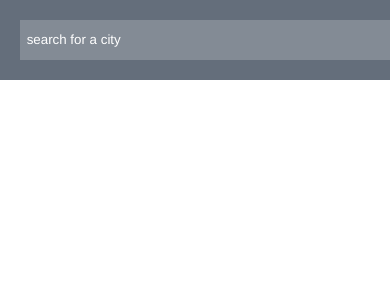
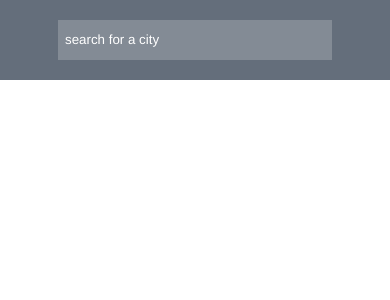
Before and after one commit to mihajlija/react-weather-app, a React (Create React App) app: page / in a window 390 px wide. Shown: the top 300 px of the page. Built offline with nearby package versions, Linux system fonts and the light colour scheme.

Commit message:
display placeholders while waiting for the API response

```diff
--- a/src/App.css
+++ b/src/App.css
@@ -31,6 +31,13 @@ input[type="text"] {
   border: none;
   padding: 0.5em;
   color: white;
+}
+
+@media all and (max-width:450px) {
+  input[type="text"] {
+    height: 2em;
+    max-width: 260px;
+  }
 }
 
 input::placeholder{
--- a/src/App.js
+++ b/src/App.js
@@ -10,7 +10,6 @@ class App extends Component {
   }
 
   getWeather = city => {
-    // const call = city;
     fetch(
       `http://api.openweathermap.org/data/2.5/weather?q=${city}&units=metric&APPID=171fb93bde138475dbc8d8d90938ac48`
     )
@@ -29,38 +28,51 @@ class App extends Component {
       humidity: myJson.main.humidity,
       desc: myJson.weather[0].description
     }
-    const city = myJson.name.toLowerCase()
+
+    let key = myJson.name.toLowerCase()
+
+    let cities = this.state.cities.map(x => {
+      if (x.key === key) {
+        obj.data = true
+        obj.key = key
+        return obj
+      } else return x
+    })
     this.setState(
       {
-        cities: this.state.cities.map(x => {
-          if (x.key == city) {
-            obj.key = city
-            obj.data = true
-            console.log(obj)
-            return obj
-          } else return x
-        }),
-        error: ''
+        cities: cities
       },
-      () => console.log(this.state)
+      () => console.log('response ', this.state)
     )
   }
 
   setPlaceholder = arr => {
-    let cities = arr.map(city => {
-      let bb = { key: city, data: false, error: '' }
-      return bb
+    let input = arr.map(city => {
+      let elem = { key: city, data: false, error: '' }
+      return elem
     })
+    let cities = [...this.state.cities, ...input]
     this.setState({ cities: cities })
   }
 
   setError = city => {
     let error = {
+      key: city,
       name: city,
       error: `Sorry, no ${city} here`
     }
+
+    let key = city.toLowerCase()
+
+    let cities = this.state.cities.map(x => {
+      if (x.key === city) {
+        error.data = true
+        return error
+      } else return x
+    })
+
     this.setState({
-      cities: [...this.state.cities, error]
+      cities: cities
     })
   }
 
@@ -86,7 +98,6 @@ class App extends Component {
         this.setPlaceholder(filtered)
         // match data to cities
         filtered.map(city => this.getWeather(city))
-
         this.inputField.value = ''
       }
     }
@@ -94,7 +105,7 @@ class App extends Component {
 
   discard = name => () => {
     let filtered = this.state.cities.filter(
-      city => city.name.toLowerCase() !== name.toLowerCase()
+      city => city.key.toLowerCase() !== name.toLowerCase()
     )
     this.setState({
       cities: filtered
@@ -113,13 +124,14 @@ class App extends Component {
             placeholder='search for a city'
             onKeyDown={this.handleEnter}
             ref={input => (this.inputField = input)}
-            onFocus={() => (this.inputField.value = '')}
           />
         </header>
         <main>
           {arr.map(
             city =>
-              (city.error
+              (!city.data
+                ? <Placeholder key={city.key} name={city.key} />
+                : city.error
                     ? <Error
                       error={city.error}
                       name={city.name}
@@ -166,9 +178,24 @@ class City extends Component {
 class Error extends Component {
   render () {
     return (
-      <div>
+      <div className='city'>
         <p className='error'>{this.props.error}</p>
-        <button onClick={this.props.discard}>x</button>
+        <div className='close' onClick={this.props.discard}>x</div>
+      </div>
+    )
+  }
+}
+
+class Placeholder extends Component {
+  render () {
+    return (
+      <div className='city'>
+        <div className='left'>
+          <p className='name'>Looking for </p>
+        </div>
+        <div className='right'>
+          <h1>{this.props.name}</h1>
+        </div>
       </div>
     )
   }
```
Lines whose indentation alone changed are shown as unchanged.
